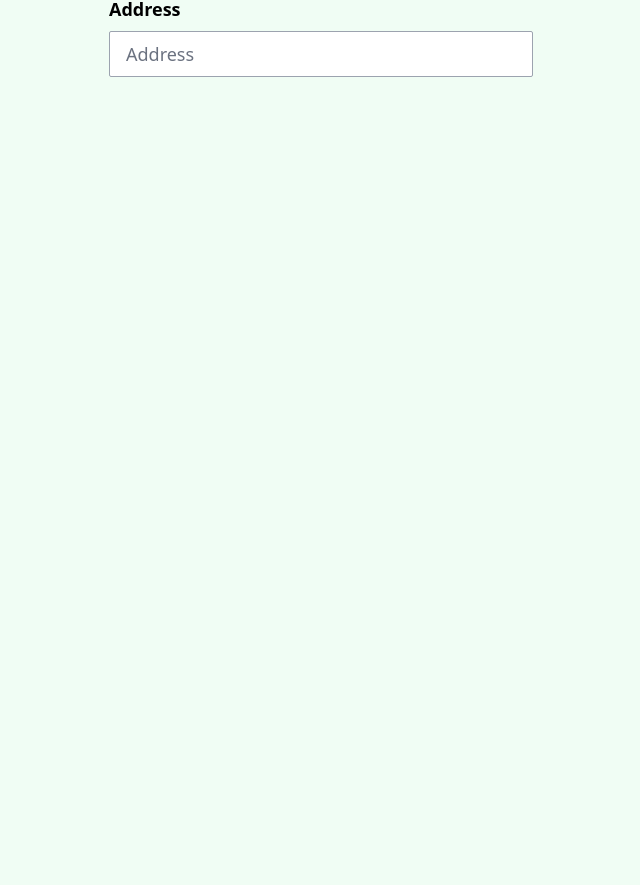
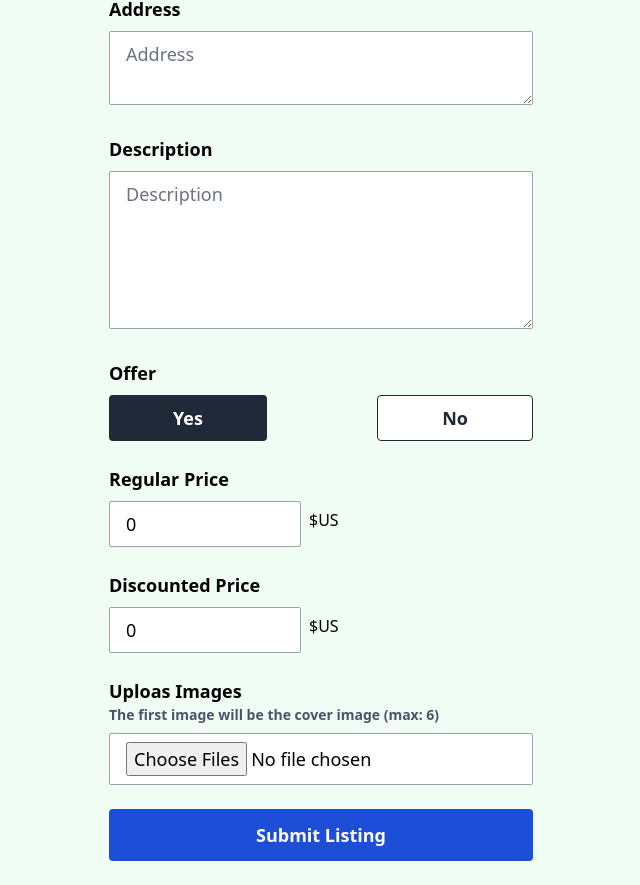
Before and after one commit to Kami-1716/listingApp, a React (Vite) app: page /create-listing in a window 1280 px wide. Shown: the part 676-1561 px from the top of the page, without its empty margins (319-959 px from the left). Before the commit the page ends 800 px from the top, so only its background shows below. Built offline with nearby package versions, Linux system fonts and the light colour scheme; no server answers.

Commit message:
completed add listing pages and make it some dynamic like for sell and rent etc

```diff
--- a/src/pages/CreateListing.jsx
+++ b/src/pages/CreateListing.jsx
@@ -8,12 +8,17 @@ const CreateListing = () => {
     rooms: 0,
     parkingSpot: true,
     furnished: true,
-    completeAddress: ''
+    completeAddress: '',
+    description: '',
+    offer: true,
+    regularPrice: 0,
+    discountedPrice: 0
 
   })
 
-  const {type, fullName, beds, rooms, parkingSpot, furnished, completeAddress} = formData
+  const { type, fullName, beds, rooms, parkingSpot, furnished, completeAddress, description, offer, regularPrice, discountedPrice } = formData
 
+  const [isOffer, setIsOffer] = useState(true)
   return (
     <main className='max-w-md  px-3 mx-auto'>
       <h1 className='text-3xl font-bold text-center mt-6'>Create New Listing</h1>
@@ -26,7 +31,7 @@ const CreateListing = () => {
             className={`px-16 py-2 mt-2 text-lg font-semibold text-center ${type === 'sell' ? 'text-white bg-gray-800 rounded hover:bg-gray-700' : 'text-gray-800 bg-white border border-gray-800 rounded hover:bg-gray-100'}`}
             value={"sell"}
             id='sell'
-          onClick={(e) => setFormData({...formData, type: "sell"})}
+            onClick={(e) => setFormData({ ...formData, type: "sell" })}
           >
             Sell
           </button>
@@ -35,7 +40,7 @@ const CreateListing = () => {
             className={`px-16 py-2 mt-2 text-lg font-semibold text-center ${type === 'rent' ? 'text-white bg-gray-800 rounded hover:bg-gray-700' : 'text-gray-800 bg-white border border-gray-800 rounded hover:bg-gray-100'}`}
             value={"sell"}
             id='rent'
-          onClick={(e) => setFormData({...formData, type: "rent"})}
+            onClick={(e) => setFormData({ ...formData, type: "rent" })}
           >
             Rent
           </button>
@@ -49,7 +54,7 @@ const CreateListing = () => {
           minLength={10}
           maxLength={30}
           value={fullName}
-          onChange={(e) => setFormData({...formData, fullName: e.target.value})}
+          onChange={(e) => setFormData({ ...formData, fullName: e.target.value })}
           className='w-full px-4 py-2 mt-2 text-lg border border-gray-400 rounded-sm focus:outline-none' />
 
         <div className='flex justify-between'>
@@ -58,8 +63,8 @@ const CreateListing = () => {
             <input
               type='number'
               id='beds'
-
-                onChange={(e) => setFormData({...formData, beds: e.target.value})}
+              value={beds}
+              onChange={(e) => setFormData({ ...formData, beds: e.target.value })}
               className='w-24 px-4 py-2 mt-2 text-lg border border-gray-400 rounded-sm focus:outline-none' />
           </div>
           <div>
@@ -67,7 +72,8 @@ const CreateListing = () => {
             <input
               type='number'
               id='rooms'
-                onChange={(e) => setFormData({...formData, rooms: e.target.value})}
+              value={rooms}
+              onChange={(e) => setFormData({ ...formData, rooms: e.target.value })}
               className='w-24 px-4 py-2 mt-2 text-lg border border-gray-400 rounded-sm focus:outline-none' />
           </div>
         </div>
@@ -77,9 +83,9 @@ const CreateListing = () => {
             <button
               type='button'
               className={`px-16 py-2 mt-2 text-lg font-semibold text-center ${parkingSpot ? 'text-white bg-gray-800 rounded hover:bg-gray-700' : 'text-gray-800 bg-white border border-gray-800 rounded hover:bg-gray-100'}`}
-          value={"sell"}
+              value={parkingSpot}
               id='sell'
-          onClick={(e) => setFormData({...formData, parkingSpot: true})}
+              onClick={(e) => setFormData({ ...formData, parkingSpot: true })}
             >
               Yes
             </button>
@@ -87,9 +93,9 @@ const CreateListing = () => {
             <button
               type='button'
               className={`px-16 py-2 mt-2 text-lg font-semibold text-center ${!parkingSpot ? 'text-white bg-gray-800 rounded hover:bg-gray-700' : 'text-gray-800 bg-white border border-gray-800 rounded hover:bg-gray-100'}`}
-          value={"sell"}
+              value={parkingSpot}
               id='sell'
-          onClick={(e) => setFormData({...formData, parkingSpot: false})}
+              onClick={(e) => setFormData({ ...formData, parkingSpot: false })}
             >
               No
             </button>
@@ -104,7 +110,7 @@ const CreateListing = () => {
               className={`px-16 py-2 mt-2 text-lg font-semibold text-center ${furnished ? 'text-white bg-gray-800 rounded hover:bg-gray-700' : 'text-gray-800 bg-white border border-gray-800 rounded hover:bg-gray-100'}`}
               value={"sell"}
               id='sell'
-          onClick={(e) => setFormData({...formData, furnished: true})}
+              onClick={(e) => setFormData({ ...formData, furnished: true })}
             >
               Yes
             </button>
@@ -114,7 +120,7 @@ const CreateListing = () => {
               className={`px-16 py-2 mt-2 text-lg font-semibold text-center ${!furnished ? 'text-white bg-gray-800 rounded hover:bg-gray-700' : 'text-gray-800 bg-white border border-gray-800 rounded hover:bg-gray-100'}`}
               value={"sell"}
               id='sell'
-          onClick={(e) => setFormData({...formData, furnished: false})}
+              onClick={(e) => setFormData({ ...formData, furnished: false })}
             >
               No
             </button>
@@ -122,7 +128,7 @@ const CreateListing = () => {
         </div>
         <div>
           <p className='text-lg font-semibold mt-6'>Address</p>
-        <input
+          <textarea
             type='text'
             id='completeAddress'
             placeholder='Address'
@@ -130,9 +136,94 @@ const CreateListing = () => {
             minLength={10}
             maxLength={150}
             value={completeAddress}
-          onChange={(e) => setFormData({...formData, completeAddress: e.target.value})}
+            onChange={(e) => setFormData({ ...formData, completeAddress: e.target.value })}
             className='w-full px-4 py-2 mt-2 text-lg border border-gray-400 rounded-sm focus:outline-none' />
         </div>
+        <div>
+          <p className='text-lg font-semibold mt-6'>Description</p>
+          <textarea
+            type='text'
+            id='description'
+            placeholder='Description'
+            rows={5}
+            required
+            minLength={10}
+            value={description}
+            onChange={(e) => setFormData({ ...formData, description: e.target.value })}
+            className='w-full px-4 py-2 mt-2 text-lg border border-gray-400 rounded-sm focus:outline-none' />
+        </div>
+        <div>
+          <p className='text-lg font-semibold mt-6'>Offer</p>
+          <div className='flex justify-between'>
+            <button
+              type='button'
+              className={`px-16 py-2 mt-2 text-lg font-semibold text-center ${offer ? 'text-white bg-gray-800 rounded hover:bg-gray-700' : 'text-gray-800 bg-white border border-gray-800 rounded hover:bg-gray-100'}`}
+              value={offer}
+              id='offer'
+              onClick={(e) => {
+                setFormData({ ...formData, offer: true })
+                setIsOffer(true)
+              }}
+            >
+              Yes
+            </button>
+
+            <button
+              type='button'
+              className={`px-16 py-2 mt-2 text-lg font-semibold text-center ${!offer ? 'text-white bg-gray-800 rounded hover:bg-gray-700' : 'text-gray-800 bg-white border border-gray-800 rounded hover:bg-gray-100'}`}
+              value={offer}
+              id='offer'
+              onClick={(e) => {
+                setFormData({ ...formData, offer: false })
+                setIsOffer(false)
+              }}
+            >
+              No
+            </button>
+          </div>
+        </div>
+        <div>
+          <p className='text-lg font-semibold mt-6'>Regular Price</p>
+          <div className='flex items-center space-x-2'>
+            <input
+              type='number'
+              id='regularPrice'
+              value={regularPrice}
+              required
+              onChange={(e) => setFormData({ ...formData, regularPrice: e.target.value })}
+              className={`w-48 px-4 py-2 mt-2 text-lg border border-gray-400 rounded-sm focus:outline-none `} />
+            {
+              type === 'sell' ? <p>$US</p> : <p>$US / month</p>
+            }
+          </div>
+        </div>
+        <div className={`${isOffer ? `block`: `hidden`}`}>
+          <p className='text-lg font-semibold mt-6'>Discounted Price</p>
+          <div className='flex items-center space-x-2'>
+            <input
+              type='number'
+              id='discountedPrice'
+              value={discountedPrice}
+              disabled={!isOffer}
+              onChange={(e) => setFormData({ ...formData, discountedPrice: e.target.value })}
+              className={`w-48 px-4 py-2 mt-2 text-lg border border-gray-400 rounded-sm focus:outline-none ${isOffer ?`bg-white` : `bg-gray-300`}`} />
+            {type === 'sell' ? <p>$US</p> : <p>$US / month</p>}
+          </div>
+        </div>
+        <div>
+          <p className='text-lg font-semibold mt-6'>Uploas Images</p>
+          <p className='text-sm font-semibold text-slate-600'>The first image will be the cover image (max: 6)</p>
+          <input
+            type='file'
+            id='images'
+            multiple
+            required
+            accept='image/*'
+            className='w-full px-4 py-2 mt-2 text-lg bg-white border border-gray-400 rounded-sm focus:outline-none' />
+        </div>
+        <button
+          type='submit'
+          className='w-full px-4 py-3 mt-6 mb-6 text-lg font-semibold text-white bg-blue-700 rounded hover:bg-blue-600 transition ease-in-out duration-200'>Submit Listing</button>
       </form>
     </main>
   )
```
Lines whose indentation alone changed are shown as unchanged.
